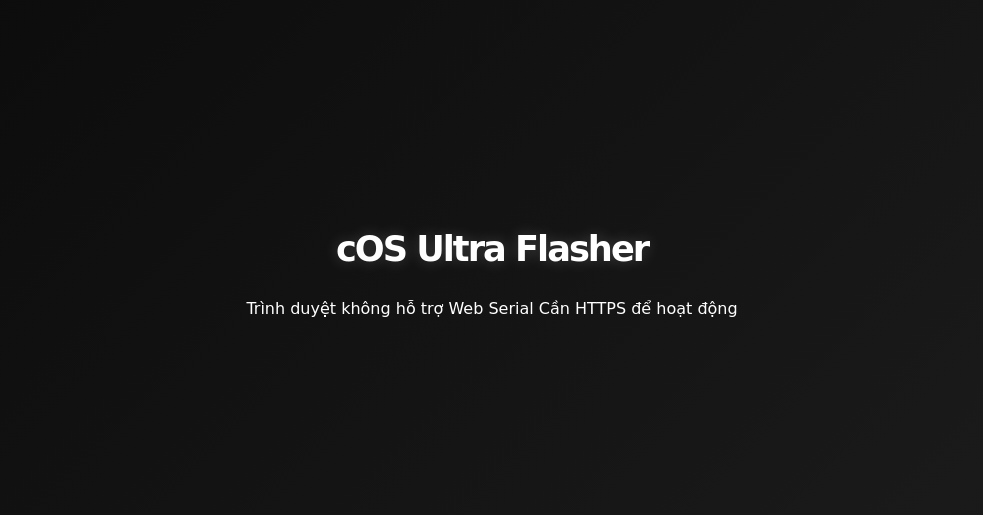
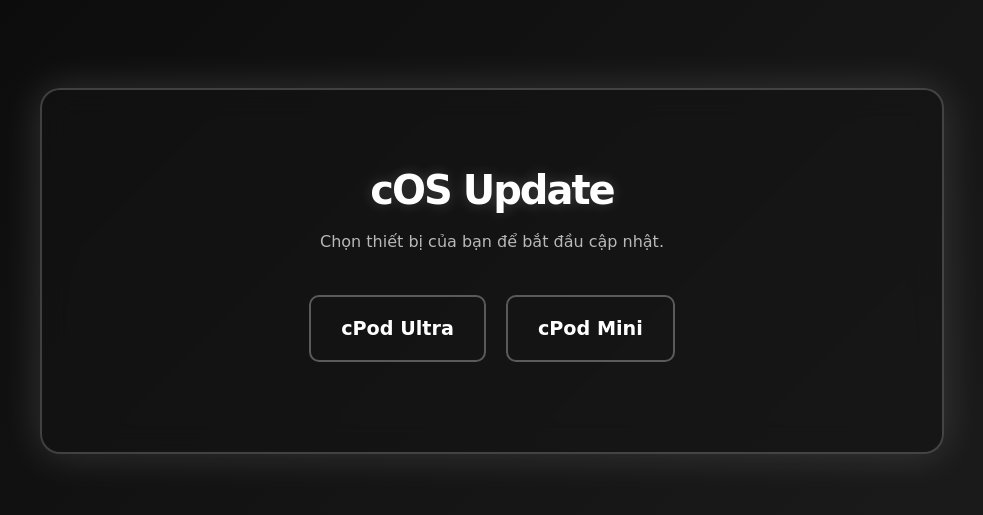
Before and after one commit to varustran/messagevr, a plain HTML site: page index.html in a window 1280 px wide. Shown: the part 129-644 px from the top of the page, without its empty margins (148-1131 px from the left). Drawn offline with Linux system fonts and the light colour scheme.

Commit message:
Update index.html

```diff
--- a/index.html
+++ b/index.html
@@ -3,13 +3,14 @@
 <head>
     <meta charset="UTF-8">
     <meta name="viewport" content="width=device-width, initial-scale=1.0">
-    <title>cOS Ultra | Flasher</title>
+    <title>cOS | Update Assistant</title>
     <style>
         @import url('https://fonts.googleapis.com/css2?family=Press+Start+2P&display=swap');
         :root {
             --pixel-font: 'Press Start+2P', cursive;
             --primary-color: #FFFFFF;
             --secondary-color: #000000;
+            --glow-color: rgba(255, 255, 255, 0.2);
         }
         body {
             background: linear-gradient(-45deg, #000000, #1a1a1a, #000000, #2b2b2b);
@@ -18,24 +19,69 @@
             color: var(--primary-color);
             font-family: var(--pixel-font);
             display: flex;
-            flex-direction: column;
             justify-content: center;
             align-items: center;
             height: 100vh;
             margin: 0;
             overflow: hidden;
+            text-align: center;
         }
         @keyframes gradientBG { 0% { background-position: 0% 50%; } 50% { background-position: 100% 50%; } 100% { background-position: 0% 50%; } }
 
+        .container {
+            width: 90%;
+            max-width: 800px;
+            padding: 50px;
+            border: 2px solid rgba(255, 255, 255, 0.2);
+            border-radius: 20px;
+            box-shadow: 0 0 40px rgba(255, 255, 255, 0.15);
+            background-color: rgba(20, 20, 20, 0.5);
+            backdrop-filter: blur(15px);
+            -webkit-backdrop-filter: blur(15px);
+            transition: all 0.5s ease;
+        }
         h1 {
-            font-size: 2.2rem;
-            text-shadow: 0 0 15px rgba(255, 255, 255, 0.2);
-            margin-bottom: 30px;
+            font-size: 2.5rem;
+            text-shadow: 0 0 15px var(--glow-color);
+            margin-bottom: 10px;
             letter-spacing: -2px;
         }
+        p {
+            font-size: 1rem;
+            line-height: 1.6;
+            color: rgba(255, 255, 255, 0.7);
+        }
 
-        /* Tùy chỉnh giao diện cho công cụ nạp */
+        .device-selection {
+            margin: 40px 0;
+            display: flex;
+            justify-content: center;
+            gap: 20px;
+        }
+        .device-option {
+            border: 2px solid rgba(255, 255, 255, 0.3);
+            padding: 20px 30px;
+            border-radius: 10px;
+            cursor: pointer;
+            transition: all 0.3s ease;
+        }
+        .device-option:hover {
+            border-color: var(--primary-color);
+            background-color: rgba(255, 255, 255, 0.1);
+        }
+        .device-option.selected {
+            border-color: var(--primary-color);
+            box-shadow: 0 0 25px var(--glow-color);
+            background-color: rgba(255, 255, 255, 0.1);
+        }
+        .device-option h2 {
+            font-size: 1.2rem;
+            margin: 0;
+        }
+
+        /* Tùy chỉnh công cụ nạp */
         esp-web-install-button {
+            display: none; /* Ẩn ban đầu */
             --esp-web-install-button-color: var(--primary-color);
             --esp-web-install-button-background-color: transparent;
             --esp-web-install-button-border: 2px solid var(--primary-color);
@@ -43,25 +89,23 @@
             font-family: var(--pixel-font);
             box-shadow: 0 0 10px transparent;
             transition: all 0.3s ease;
-            margin-bottom: 20px;
+            margin-top: 30px;
         }
-        esp-web-install-button::part(button) {
-            padding: 15px 30px;
+        esp-web-install-button.visible {
+            display: block;
         }
+        esp-web-install-button::part(button) { padding: 15px 30px; }
         esp-web-install-button:not([install-unsupported]):hover {
             --esp-web-install-button-background-color: var(--primary-color);
             --esp-web-install-button-color: var(--secondary-color);
             box-shadow: 0 0 25px var(--primary-color);
         }
-        esp-web-install-button[install-unsupported] {
-            opacity: 0.5;
-            cursor: not-allowed;
-        }
+        esp-web-install-button[install-unsupported] { opacity: 0.5; cursor: not-allowed; }
 
-        /* Tùy chỉnh cho cửa sổ dialog */
+        /* Tùy chỉnh cửa sổ dialog */
         esp-web-install-dialog {
             --esp-web-install-dialog-font-family: var(--pixel-font);
-            --esp-web-install-dialog-background: rgba(20, 20, 20, 0.8);
+            --esp-web-install-dialog-background: rgba(20, 20, 20, 0.9);
             --esp-web-install-dialog-backdrop-background: rgba(0, 0, 0, 0.7);
             --esp-web-install-dialog-header-color: var(--primary-color);
             --esp-web-install-dialog-body-color: #ddd;
@@ -74,17 +118,51 @@
 </head>
 <body>
 
-    <h1>cOS Ultra Flasher</h1>
+    <div class="container">
+        <h1>cOS Update</h1>
+        <p>Chọn thiết bị của bạn để bắt đầu cập nhật.</p>
 
-    <!-- Component esp-web-install-button phiên bản ổn định -->
-    <esp-web-install-button manifest="firmware/manifest.json">
-        <span slot="unsupported">Trình duyệt không hỗ trợ Web Serial</span>
-        <span slot="not-allowed">Cần HTTPS để hoạt động</span>
-    </esp-web-install-button>
+        <div class="device-selection">
+            <div class="device-option" data-manifest="firmware/manifest_ultra.json">
+                <h2>cPod Ultra</h2>
+            </div>
+            <div class="device-option" data-manifest="firmware/manifest_mini.json">
+                <h2>cPod Mini</h2>
+            </div>
+        </div>
 
-    <!-- Script để tải component từ unpkg -->
-    <!-- Phiên bản 9.2.0 này được biết là rất ổn định -->
+        <esp-web-install-button>
+            <span slot="unsupported">Trình duyệt không hỗ trợ</span>
+            <span slot="not-allowed">Cần HTTPS</span>
+        </esp-web-install-button>
+    </div>
+
+    <!-- Script để tải component và xử lý logic -->
     <script type="module" src="https://unpkg.com/esp-web-tools@9.2.0/dist/web/install-button.js?module"></script>
+    <script>
+        document.addEventListener('DOMContentLoaded', () => {
+            const installButton = document.querySelector('esp-web-install-button');
+            const deviceOptions = document.querySelectorAll('.device-option');
 
+            deviceOptions.forEach(option => {
+                option.addEventListener('click', () => {
+                    // Xóa lớp 'selected' khỏi tất cả các tùy chọn
+                    deviceOptions.forEach(opt => opt.classList.remove('selected'));
+
+                    // Thêm lớp 'selected' cho tùy chọn được nhấp
+                    option.classList.add('selected');
+
+                    // Lấy đường dẫn manifest từ thuộc tính data-manifest
+                    const manifestPath = option.getAttribute('data-manifest');
+
+                    // Cập nhật thuộc tính manifest của nút nạp
+                    installButton.manifest = manifestPath;
+
+                    // Hiển thị nút nạp với hiệu ứng
+                    installButton.classList.add('visible');
+                });
+            });
+        });
+    </script>
 </body>
 </html>
```
